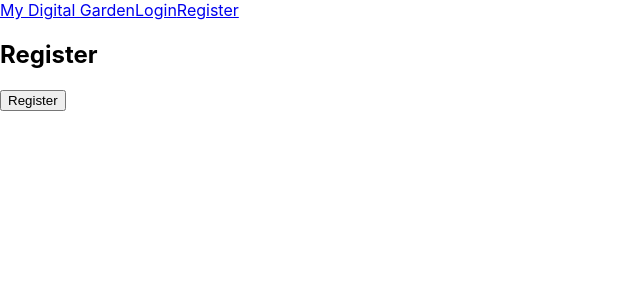
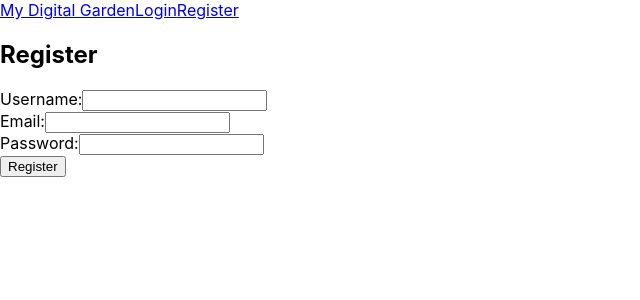
Before and after one commit to jpecheverryp/my-digital-garden, a React (Create React App) app in the folder client/: page /register in a window 1280 px wide. Shown: the top 300 px of the page, without its empty margins (0-640 px from the left). Built offline with nearby package versions, Linux system fonts and the light colour scheme; no server answers.

Commit message:
register form creates users in database and sets access and refresh tokens in cookies

```diff
--- a/client/package.json
+++ b/client/package.json
@@ -12,6 +12,7 @@
     "@types/react": "^17.0.38",
     "@types/react-dom": "^17.0.11",
     "axios": "^0.25.0",
+    "js-cookie": "^3.0.1",
     "react": "^17.0.2",
     "react-dom": "^17.0.2",
     "react-router-dom": "^6.2.1",
--- a/client/src/App.tsx
+++ b/client/src/App.tsx
@@ -1,5 +1,4 @@
-import axios from 'axios';
-import React, { useEffect, useState } from 'react';
+import React, { useState } from 'react';
 import { BrowserRouter as Router, Route, Routes } from 'react-router-dom';
 import './App.css';
 import Navbar from './components/Navbar';
@@ -11,26 +10,16 @@ import Register from './screens/Register';
 function App() {
   const [data, setData] = useState({
     isAuthenticated: false,
-    username: 'Juan',
+    username: '',
   });
-  useEffect(() => {
-    axios({
-      method: 'GET',
-      url: '/api/auth/user',
-    })
-      .then((response) => console.log(response))
-      .catch((err) => console.log(err));
-  }, []);
-  const authenticate = () => {
-    setData({ ...data, isAuthenticated: true });
-  };
+
   const logout = () => {
     setData({ ...data, isAuthenticated: false });
   };
-  // let navigate = useNavigate();
-  // async function redirectToLogin() {
-  //   navigate('/login');
-  // }
+
+  const setUser = (user: string) => {
+    setData({ ...data, username: user });
+  };
 
   return (
     <Router>
@@ -54,22 +43,9 @@ function App() {
             />
             <Route
               path='/login'
-              element={
-                <Login
-                  isAuthenticated={data.isAuthenticated}
-                  authenticate={authenticate}
-                />
-              }
+              element={<Login isAuthenticated={data.isAuthenticated} />}
             />
-            <Route
-              path='/register'
-              element={
-                <Register
-                  isAuthenticated={data.isAuthenticated}
-                  authenticate={authenticate}
-                />
-              }
-            />
+            <Route path='/register' element={<Register setUser={setUser} />} />
           </Routes>
         </main>
       </div>
--- a/client/src/screens/Login.tsx
+++ b/client/src/screens/Login.tsx
@@ -1,19 +1,31 @@
 import React from 'react';
 import { useNavigate } from 'react-router-dom';
+import { setAccessToken, setRefreshToken } from '../utils/cookiesHandler';
+import axios from 'axios';
 
 interface IState {
   isAuthenticated: boolean;
-  authenticate: Function;
 }
 
-const Login: React.FC<IState> = ({ isAuthenticated, authenticate }) => {
+const Login: React.FC<IState> = ({ isAuthenticated }) => {
   let navigate = useNavigate();
   async function redirectToHome() {
     navigate('/');
   }
-  const handleSubmit = (e: React.FormEvent<HTMLFormElement>) => {
+  const handleSubmit = async (e: React.FormEvent<HTMLFormElement>) => {
     e.preventDefault();
-    authenticate();
+    const authData = await axios({
+      method: 'POST',
+      url: '/api/auth',
+      headers: {
+        'Content-Type': 'application/json',
+      },
+      data: { email: 'j@email.com', password: 'password' },
+    });
+    console.log(authData);
+    setAccessToken(authData.data.accessToken);
+    setRefreshToken(authData.data.refreshToken);
+
     redirectToHome();
   };
   return (
--- a/client/src/screens/Register.tsx
+++ b/client/src/screens/Register.tsx
@@ -1,25 +1,82 @@
-import React from 'react';
+import axios from 'axios';
+import React, { useState } from 'react';
 import { useNavigate } from 'react-router-dom';
+import { setRefreshToken, setAccessToken } from '../utils/cookiesHandler';
+import { redirectTo } from '../utils/redirectTo';
 
-interface IState {
-  isAuthenticated: boolean;
-  authenticate: Function;
+interface IProps {
+  setUser: Function;
 }
 
-const Register: React.FC<IState> = ({ isAuthenticated, authenticate }) => {
+const Register: React.FC<IProps> = ({ setUser }) => {
+  // Navigate function to change route after succesful registration
   let navigate = useNavigate();
-  async function redirectToHome() {
-    navigate('/');
-  }
-  const handleSubmit = (e: React.FormEvent<HTMLFormElement>) => {
+
+  //Form data to submit
+  const [formData, setFormData] = useState({
+    username: '',
+    email: '',
+    password: '',
+  });
+  // Change Form state when typing
+  const handleChange = (e: React.ChangeEvent<HTMLInputElement>) => {
+    setFormData({ ...formData, [e.target.name]: e.target.value });
+  };
+
+  const handleSubmit = async (e: React.FormEvent<HTMLFormElement>) => {
     e.preventDefault();
-    authenticate();
-    redirectToHome();
+    try {
+      const { data } = await axios({
+        method: 'POST',
+        url: '/api/users',
+        data: formData,
+      });
+      setAccessToken(data.accessToken);
+      setRefreshToken(data.refreshToken);
+      setUser(data.user.username);
+      redirectTo(navigate, '/profile');
+    } catch (err) {
+      console.log(err);
+    }
   };
   return (
     <div>
       <h2>Register</h2>
       <form onSubmit={handleSubmit}>
+        <div>
+          <label htmlFor='username'>Username:</label>
+          <input
+            onChange={handleChange}
+            autoComplete='username'
+            type='text'
+            name='username'
+            id='username'
+            required
+          />
+        </div>
+        <div>
+          <label htmlFor='email'>Email:</label>
+          <input
+            onChange={handleChange}
+            autoComplete='email'
+            type='email'
+            name='email'
+            id='email'
+            required
+          />
+        </div>
+        <div>
+          <label htmlFor='password'>Password:</label>
+          <input
+            onChange={handleChange}
+            autoComplete='current-password'
+            type='password'
+            name='password'
+            id='password'
+            required
+          />
+        </div>
+
         <button type='submit'>Register</button>
       </form>
     </div>
--- /dev/null
+++ b/client/src/utils/cookiesHandler.ts
@@ -0,0 +1,7 @@
+const Cookies = require('js-cookie');
+
+export const getAccessToken = () => Cookies.get('access_token')
+export const getRefreshToken = () => Cookies.get('refresh_token')
+
+export const setAccessToken = (token: string) => Cookies.set('access_token', token)
+export const setRefreshToken = (token: string) => Cookies.set('refresh_token', token)
--- /dev/null
+++ b/client/src/utils/redirectTo.ts
@@ -0,0 +1,4 @@
+import { NavigateFunction } from "react-router-dom";
+export async function redirectTo(navigate: NavigateFunction, location: string) {
+  navigate(location);
+}
```
Also changed, not shown: 1 other file (tests, documents, lock files or other folders).
